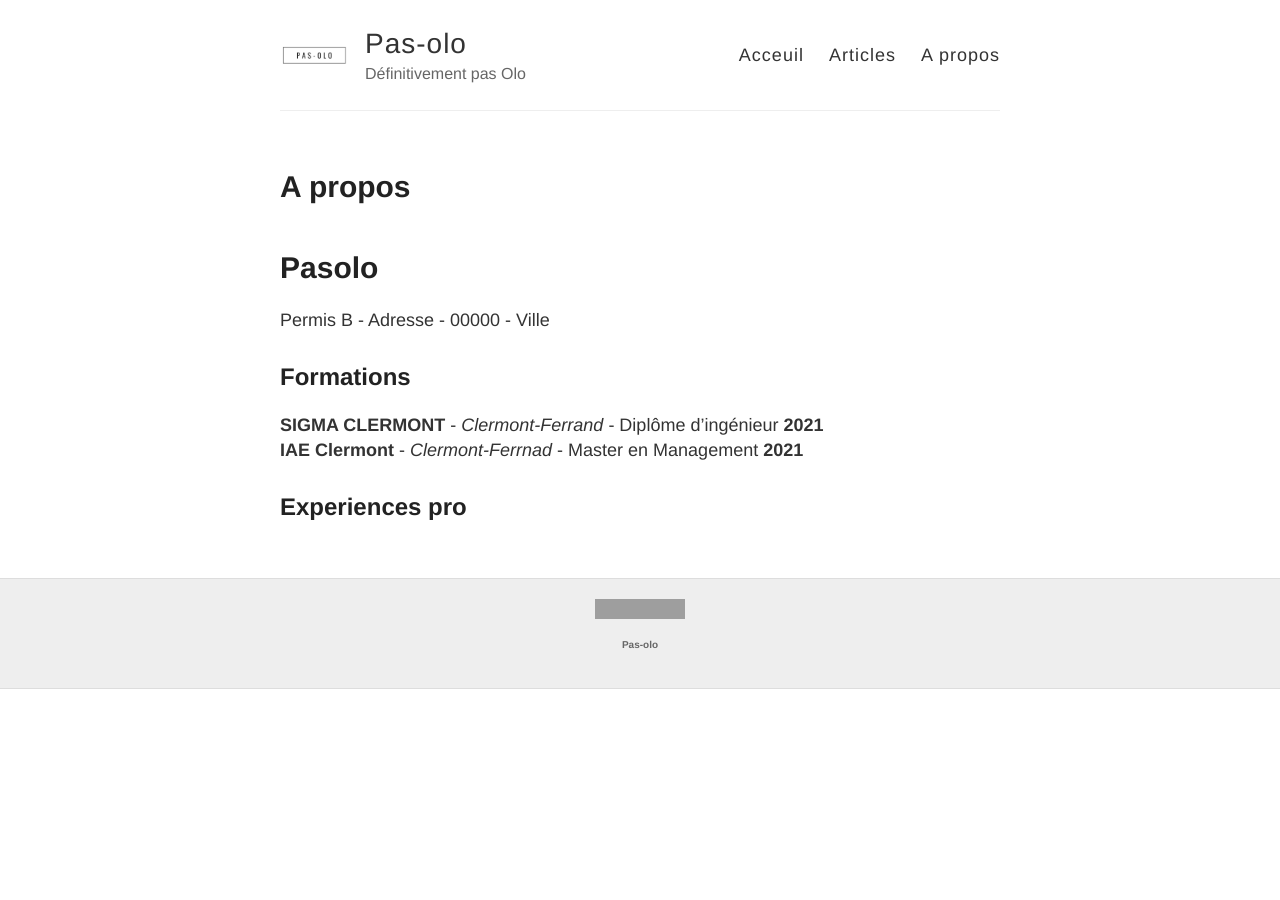
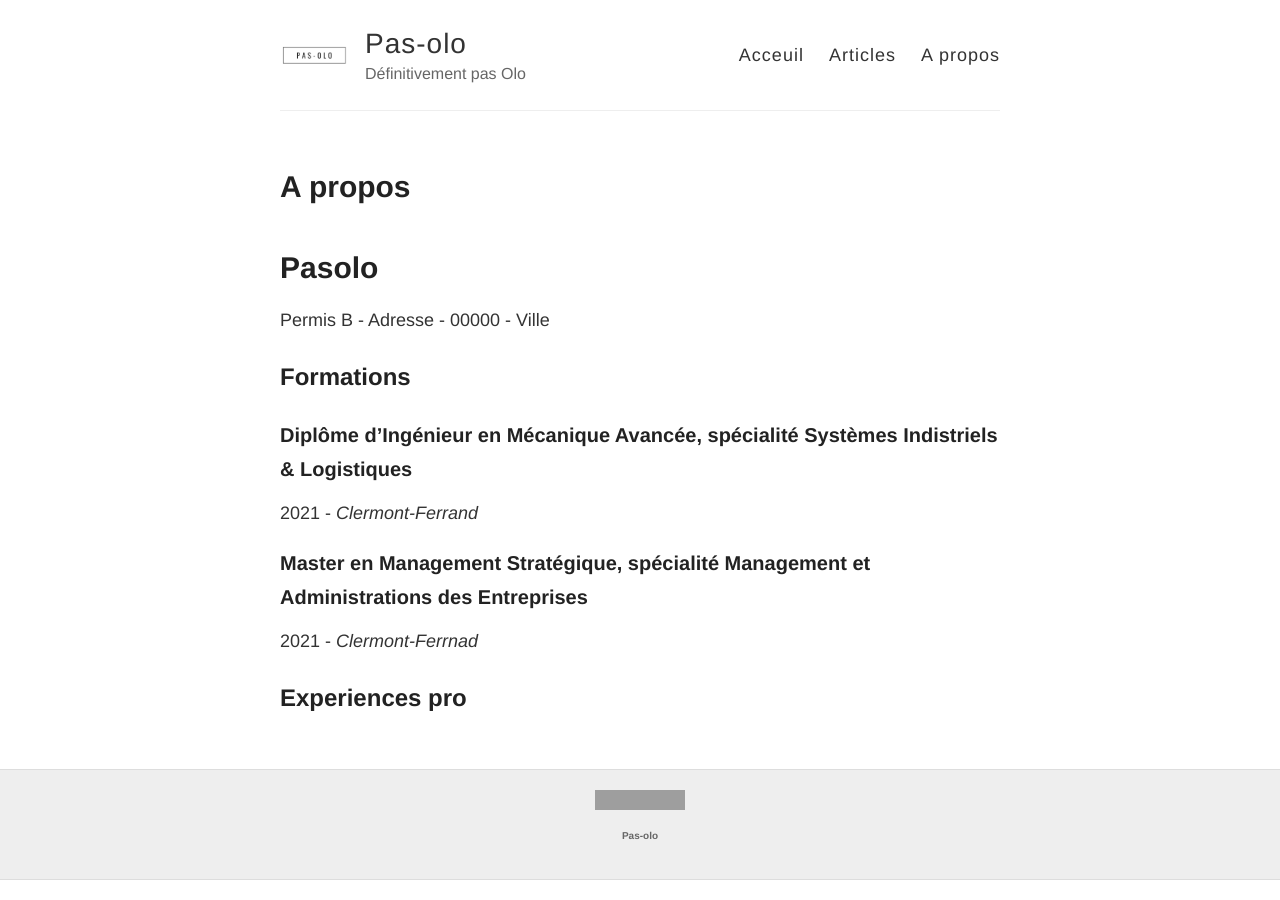
Before and after one commit to Pas-olo/Pas-olo.github.io, a Jekyll site: the page built from about.md, in a window 1280 px wide. Built offline with Jekyll 4.4.1, drawn with Linux system fonts in a browser that asks for light colours; grey boxes are pictures that could not be loaded.

Commit message:
Update about.md

```diff
--- a/about.md
+++ b/about.md
@@ -6,6 +6,8 @@ permalink: /about/
 # Pasolo
 Permis B - Adresse - 00000 - Ville
 ## Formations
-**SIGMA CLERMONT** - *Clermont-Ferrand* - Diplôme d'ingénieur **2021**
-**IAE Clermont** - *Clermont-Ferrnad* - Master en Management **2021**
+### Diplôme d'Ingénieur en Mécanique Avancée, spécialité Systèmes Indistriels & Logistiques
+2021 - *Clermont-Ferrand*
+### Master en Management Stratégique, spécialité Management et Administrations des Entreprises
+2021 - *Clermont-Ferrnad*
 ## Experiences pro
```
